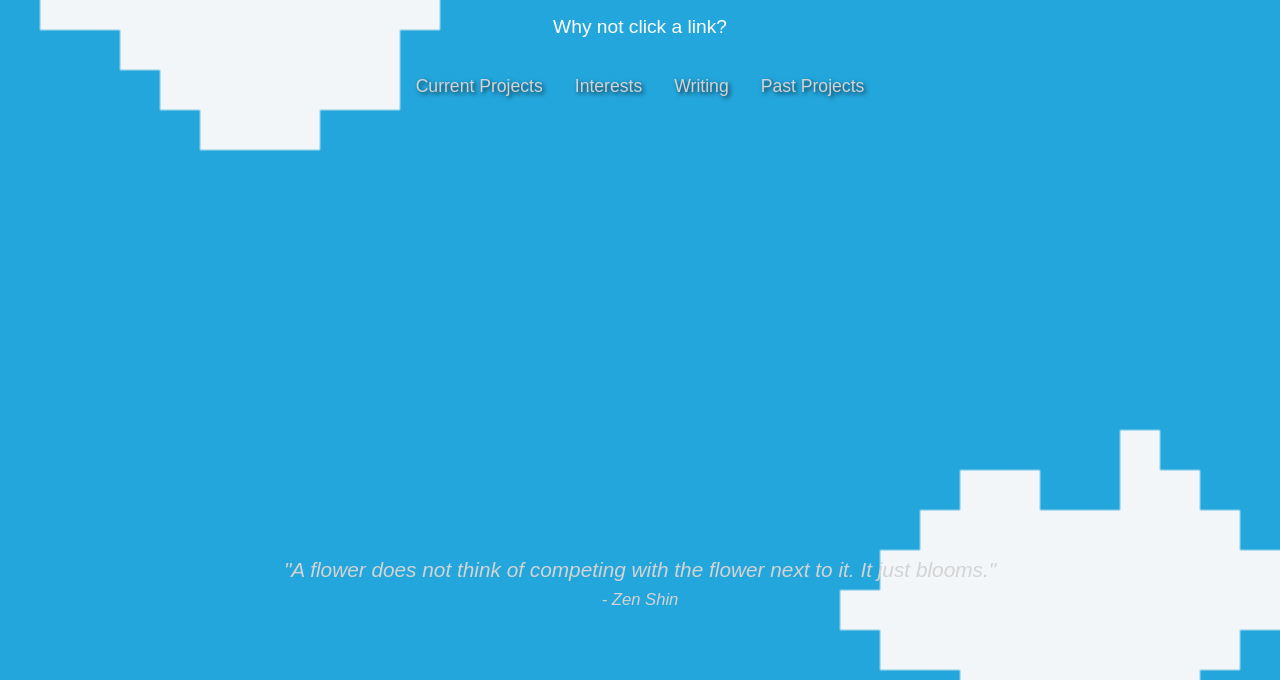
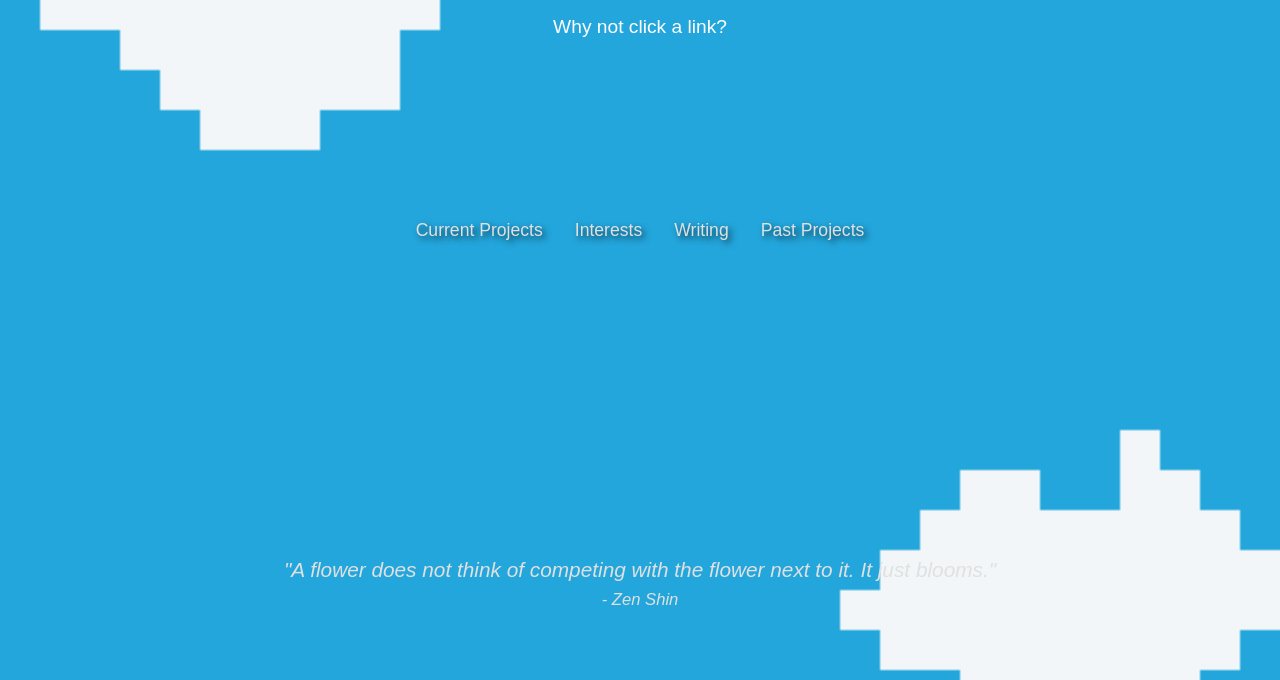
Before and after one commit to AhmadTahmid/ahmadtahmid.github.io, a plain HTML site: page index.html in a window 1280 px wide. Shown: the part 170-850 px from the top of the page. Drawn offline with Linux system fonts and the light colour scheme.

Commit message:
Update styles.css

```diff
--- a/styles.css
+++ b/styles.css
@@ -10,7 +10,7 @@ body {
   align-items: center;
   min-height: 100vh;
   text-align: center;
-  padding-top: 50px; /* Keeps the title and subtitle aligned */
+  padding-top: 50px;
 }
 
 h1 {
@@ -23,9 +23,12 @@ p {
   margin-bottom: 2em;
 }
 
-/* Move the navigation links down a little */
 nav {
-  margin-top: 30px; /* This will add space between "Why not click a link?" and the navigation */
+  position: absolute;
+  top: 50%;
+  left: 50%;
+  transform: translate(-50%, -50%);
+  width: 100%;
 }
 
 nav ul {
@@ -34,17 +37,16 @@ nav ul {
   display: flex;
   flex-wrap: wrap;
   justify-content: center;
-  gap: 2em; /* Spacing between the navigation items */
+  gap: 2em;
 }
 
 nav ul li {
   font-size: 1.1em;
-  text-shadow: 2px 2px 4px rgba(0,0,0,0.7); /* Added text shadow */
-  color: #d3d3d3; /* Changed font color to light gray for navigation */
+  text-shadow: 3px 3px 6px rgba(0,0,0,0.7); /* Increased text shadow */
 }
 
 nav ul li a {
-  color: #d3d3d3; /* Light gray color for the links */
+  color: #e0e0e0; /* Darker shade of white */
   text-decoration: none;
 }
 
@@ -52,20 +54,19 @@ nav ul li a:hover {
   text-decoration: underline;
 }
 
-/* Footer and quote styling */
 footer {
   position: absolute;
   bottom: 20px;
   left: 0;
   width: 100%;
-  text-align: center; /* Center the footer */
+  text-align: center; /* Centered the quote */
 }
 
 blockquote {
   font-style: italic;
   font-size: 1.3em;
-  color: #d3d3d3; /* Light gray color for the quote */
   margin: 0;
+  color: #e0e0e0; /* Darker shade of white */
 }
 
 blockquote span {
```
